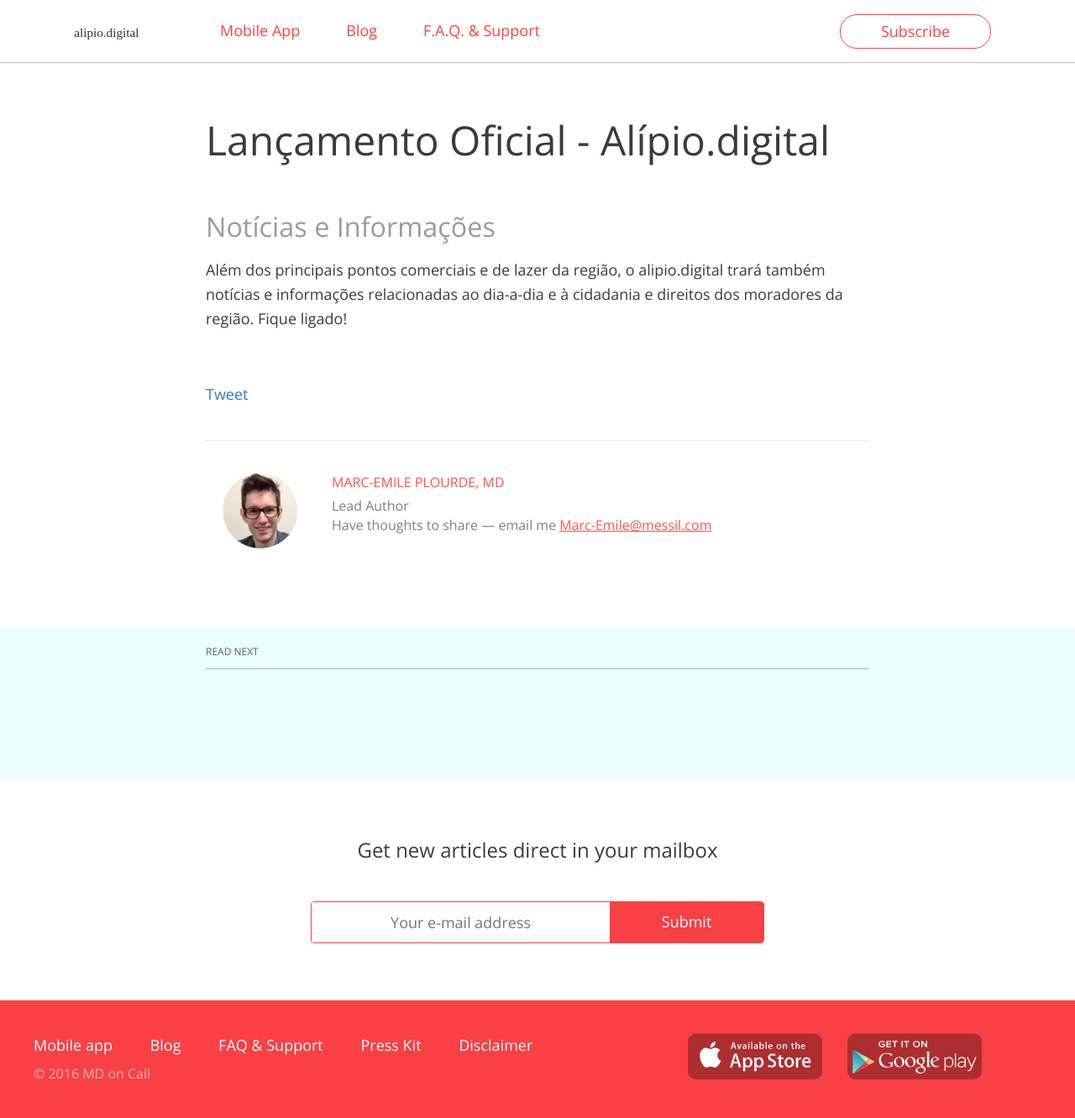
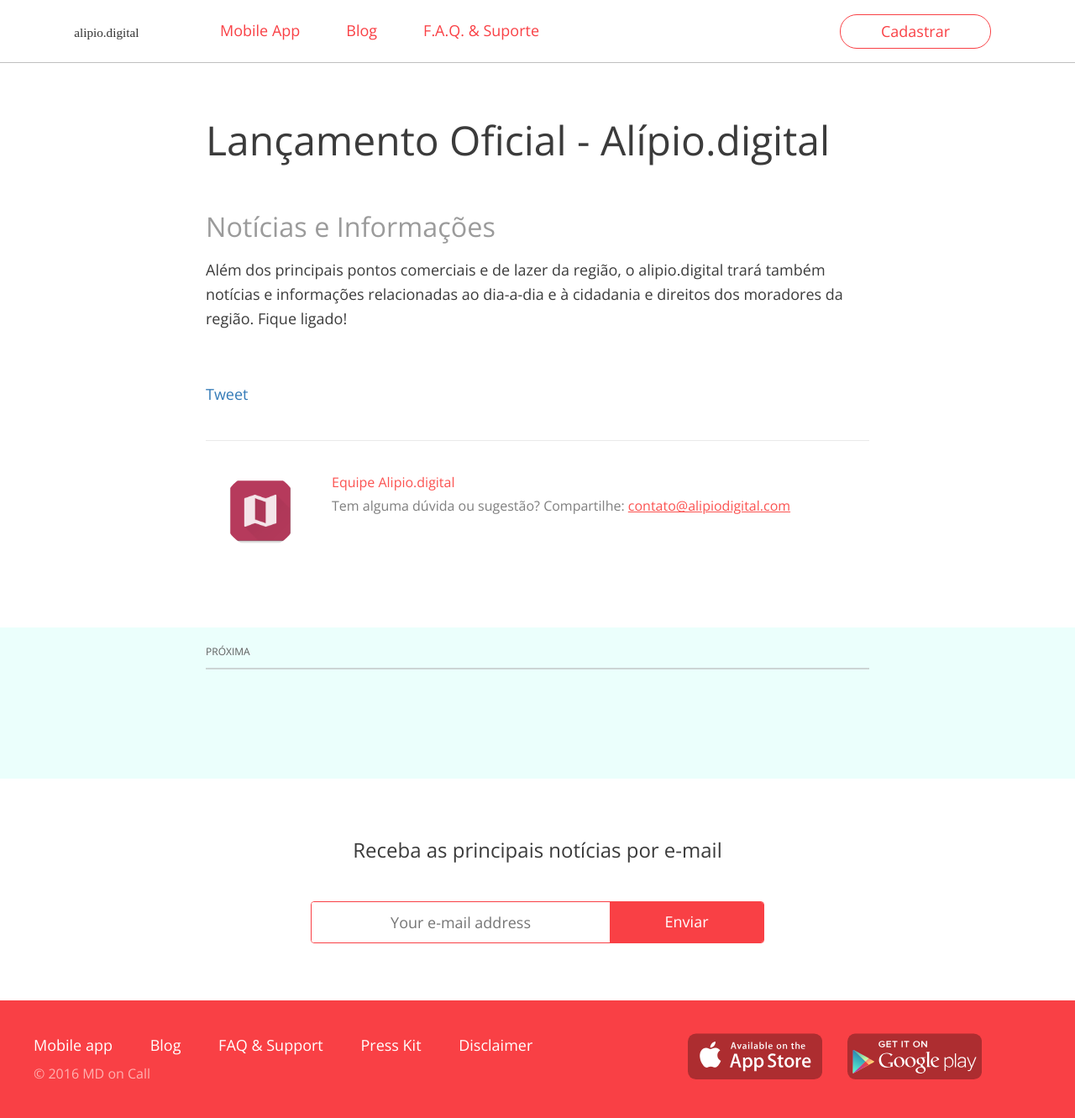
Before and after one commit to meiraleal/alipiodigital, a Jekyll site: the page built from _posts/2015-09-25-lancamento.markdown, in a window 1280 px wide. Shown: the whole page at 84% size. Built offline with Jekyll 4.4.1, drawn with Linux system fonts in a browser that asks for light colours; comment, search, counter and statistics services are not loaded.

Commit message:
alteracoes

```diff
--- a/_includes/header.html
+++ b/_includes/header.html
@@ -5,9 +5,9 @@
   <div class="blog-top-nav hidden-xs">
     <ul class="list-inline">
       {% if page.url == '/promo/' %}
-      <li><a href="/promo/" class="active">Mobile App</a></li>
+      <li><a href="/" class="active">Mobile App</a></li>
       {% else %}
-      <li><a href="/promo/">Mobile App</a></li>
+      <li><a href="/">Mobile App</a></li>
       {% endif %}
       {% if page.url == '/blog/' %}
       <li><a href="/blog/" class="active">Blog</a></li>
@@ -15,14 +15,14 @@
       <li><a href="/blog/">Blog</a></li>
       {% endif %}
       {% if page.url == '/faq/' %}
-      <li><a href="/faq/" class="active">F.A.Q. &amp; Support</a></li>
+      <li><a href="/faq/" class="active">F.A.Q. &amp; Suporte</a></li>
       {% else %}
-      <li><a href="/faq/">F.A.Q. &amp; Support</a></li>
+      <li><a href="/faq/">F.A.Q. &amp; Suporte</a></li>
       {% endif %}
     </ul>
   </div>
   <div class="subscribe hidden-xs">
-    <a class="btn pull-right hidden-xs" data-toggle="modal" data-target="#subscribe-modal" href="#">Subscribe</a>
+    <a class="btn pull-right hidden-xs" data-toggle="modal" data-target="#subscribe-modal" href="#">Cadastrar</a>
   </div>
   <div class="visible-xs pull-right nav-btn">
     <a href="#">
--- a/_layouts/page.html
+++ b/_layouts/page.html
@@ -13,7 +13,7 @@
 
 {% if page.add_email == 1 %}
   <section class="ask">
-      <h2>Didn't Find the Answer?</h2>
-      <p><a href="mailto:MDonCall@messil.com">MDonCall@messil.com</a></p>
+      <h2>Não achou a resposta? Envie um e-mail:</h2>
+      <p><a href="mailto:contato@alipiodigital.com">contato@alipiodigital.com</a></p>
   </section>
 {% endif %}
--- a/_layouts/post.html
+++ b/_layouts/post.html
@@ -28,37 +28,37 @@
 
   </div>
 
-  <div class="post-info clearfix">
+
+<div class="post-info clearfix">
     <div class="aut-photo">
-      <img src="/images/author-photo.png" alt="" />
+      <img src="/images/icon.png" alt="" />
     </div>
     <div class="info">
-      <p class="author-name">MARC-EMILE PLOURDE, MD</p>
-      <p class="aut-desc">Lead Author</p>
-      <p class="email-me">Have thoughts to share — email me <a href="mailto:marc-emile@messil.com" class="e-mail">Marc-Emile@messil.com</a></p>
+      <p class="author-name">Equipe Alipio.digital</p>
+      <p class="email-me">Tem alguma dúvida ou sugestão? Compartilhe: <a href="mailto:contato@alipiodigital.com" class="e-mail">contato@alipiodigital.com</a></p>
     </div>
   </div>
 
 </section>
 
 <section class="blog-main read-next">
-  <p>read next</p>
+  <p>próxima</p>
   {% for post in site.related_posts limit:3 %}
   <div>
     <a class="cover-link" href="{{ post.url | prepend: site.baseurl }}"></a>
     <h3>{{ post.title }}</h3>
     <p>{{ post.excerpt | remove: '<p>' | remove: '</p>' }}</p>
-    <a href="{{ post.url | prepend: site.baseurl }}">Continue reading &rarr;</a>
+    <a href="{{ post.url | prepend: site.baseurl }}">Continuar lendo &rarr;</a>
   </div>
   {% endfor %}
 </section>
 
 <section class="get-new">
-  <h2>Get new articles direct in your mailbox</h2>
+  <h2>Receba as principais notícias por e-mail</h2>
   <form action="{{ site.mailchimp_action_url }}" method="post" target="_blank">
     <input type="email" name="EMAIL"  placeholder="Your e-mail address">
     <!-- real people should not fill this in and expect good things - do not remove this or risk form bot signups-->
     <div style="position: absolute; left: -5000px;"><input type="text" name="{{ site.mailchimp_hidden_field_name }}" tabindex="-1" value=""></div>
-    <button type="submit"  value="Subscribe" name="subscribe">Submit</button>
+    <button type="submit"  value="Subscribe" name="subscribe">Enviar</button>
   </form>
 </section>
```
Also changed, not shown: faq.md (+1 -1 lines).
